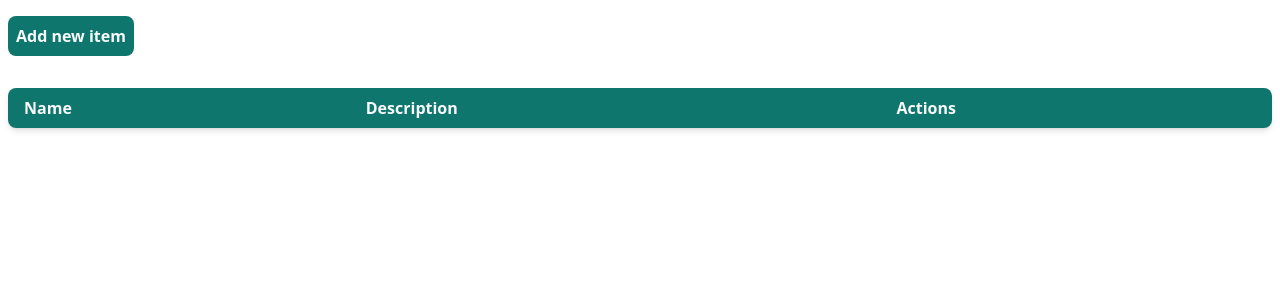
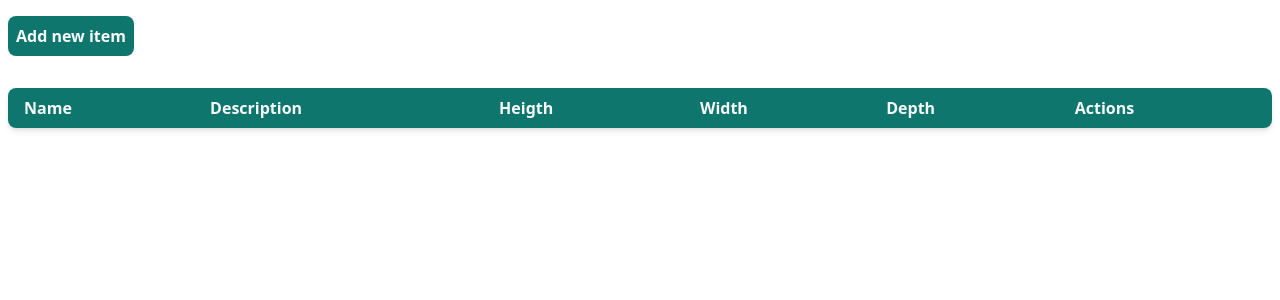
Before and after one commit to GianlucaTurra/dERP, a Django app: page /items/master/ in a window 1280 px wide. Shown: the part 84-384 px from the top of the page. Run offline with Django 5.2, Linux system fonts and the light colour scheme; the visitor is signed in with stand-in values (Sample User, id 1); data that the repository does not hold is empty; some libraries are stand-ins or nearby versions.

Commit message:
New Item Form
New item form with basic css styling.
Dimensions and weigth included but currently occupying the full width of the dialog.
The dialog itself need to be update for w-max something.

```diff
--- a/derp/core/templates/core/base.html
+++ b/derp/core/templates/core/base.html
@@ -8,6 +8,7 @@
       <meta name="viewport" content="width=device-width, initial-scale=1" />
     {% load static %}
     <script src="{% static 'htmx.min.js' %}" defer></script>
+    <script src="https://unpkg.com/hyperscript.org@0.9.12"></script>
     {% tailwind_css %}
   </head>
   <body hx-headers='{"X-CSRFToken": "{{ csrf_token }}"}'>
--- a/derp/items/forms.py
+++ b/derp/items/forms.py
@@ -4,12 +4,13 @@ from .models import Item
 
 
 BASIC_STYLE = 'rounded-lg w-full'
+DIMENSIONS_STYLE = 'rounded-lg w-full'
 
 
 class NewItemForm(forms.ModelForm):
     class Meta:
         model = Item
-        fields = ['name', 'description']
+        fields = ['name', 'description', 'height_mm', 'width_mm', 'depth_mm', 'weigth_g']
 
     name = forms.CharField(
         widget=forms.TextInput(attrs={
@@ -23,3 +24,31 @@ class NewItemForm(forms.ModelForm):
             'placeholder': 'Brief description'
         })
     )
+    height_mm = forms.FloatField(
+        label='Height in millimeters',
+        widget=forms.NumberInput({
+            'class': DIMENSIONS_STYLE,
+            'placeholder': 0.00,
+            'step': 0.01
+        }))
+    width_mm = forms.FloatField(
+        label='Width in millimeters',
+        widget=forms.NumberInput({
+            'class': DIMENSIONS_STYLE,
+            'placeholder': 0.00,
+            'step': 0.01
+        }))
+    depth_mm = forms.FloatField(
+        label='Depth in millimeters',
+        widget=forms.NumberInput({
+            'class': DIMENSIONS_STYLE,
+            'placeholder': 0.00,
+            'step': 0.01
+        }))
+    weigth_g = forms.FloatField(
+        label='Weigth in grams',
+        widget=forms.NumberInput({
+            'class': DIMENSIONS_STYLE,
+            'placeholder': 0.00,
+            'step': 0.01
+        }))
--- a/derp/items/models.py
+++ b/derp/items/models.py
@@ -12,6 +12,10 @@ class Item(
     """
     name = models.CharField(max_length=20, null=False, unique=True)
     description = models.TextField(null=True, blank=True)
+    width_mm = models.FloatField(verbose_name="Width in millimeters", null=False, default=0.)
+    height_mm = models.FloatField(verbose_name="Heigth in millimeters", null=False, default=0.)
+    depth_mm = models.FloatField(verbose_name="Depth in millimeters", null=False, default=0.)
+    weigth_g = models.FloatField(verbose_name="Weigth in grams", null=False, default=0.)
     components = models.ForeignKey(
         'self',
         on_delete=models.CASCADE,
--- a/derp/items/templates/master_file.html
+++ b/derp/items/templates/master_file.html
@@ -7,7 +7,14 @@ Items-Master
 {% block content %}
 <!--BUTTONS-->
 <div>
-  <button class="mt-4 m-2 p-2 rounded-lg bg-teal-700 text-slate-50 font-semibold" hx-get="/items/new" hx-target="#grid" hx-swap="afterend">Add new item</button>
+  <button
+    class="mt-4 m-2 p-2 rounded-lg bg-teal-700 text-slate-50 font-semibold
+    hover:bg-slate-100 hover:text-yellow-500"
+    hx-get="/items/new"
+    hx-target="body"
+    hx-swap="beforeend"
+    hx-trigger="click">Add new item
+  </button>
 </div>
 
 <!--GRID-->
@@ -17,6 +24,9 @@ Items-Master
       <tr>
         <th scope="col" class="py-2 px-4">Name</th>
         <th scope="col" class="py-2 px-4">Description</th>
+        <th scope="col" class="py-2 px-4">Heigth</th>
+        <th scope="col" class="py-2 px-4">Width</th>
+        <th scope="col" class="py-2 px-4">Depth</th>
         <th scope="col" class="py-2 px-4">Actions</th>
       </tr>
     </thead>
@@ -25,6 +35,9 @@ Items-Master
         <tr id="id-{{item.id}}" class="odd:bg-slate-50 even:bg-slate-200">
           <td scope="row" class="py-2 px-4 font-semibold">{{ item.name }}</td>
           <td scope="row" class="py-2 px-4">{{ item.description }}</td>
+          <td scope="row" class="py-2 px-4">{{ item.heigth_mm }}</td>
+          <td scope="row" class="py-2 px-4">{{ item.width_mm }}</td>
+          <td scope="row" class="py-2 px-4">{{ item.depth_mm }}</td>
           <td scope="row">
             {% csrf_token %}
             <button
--- a/derp/items/views.py
+++ b/derp/items/views.py
@@ -9,16 +9,10 @@ from .forms import NewItemForm
 
 @login_required
 def master_file(request: HttpRequest) -> HttpResponse:
-    """Get items from db
+    """Get all items from db
     """
     items = Item.objects.all()
-    return render(
-        request,
-        'master_file.html',
-        {
-            'items': items
-        }
-    )
+    return render(request, 'master_file.html', {'items': items})
 
 # @login_required
 def new_item(request: HttpRequest) -> HttpResponse:
--- a/derp/utils/abstract_models.py
+++ b/derp/utils/abstract_models.py
@@ -34,7 +34,8 @@ class UserOperations(models.Model):
         User,
         related_name='modified_items',
         on_delete=models.CASCADE,
-        null=True
+        null=True,
+        blank=True
     )
 
     class Meta:
```
Also changed, not shown: derp/items/templates/add_item.html (+19 -3 lines), derp/items/migrations/0008_item_depth_mm_item_height_mm_item_width_mm_and_more.py (added), derp/items/migrations/0009_alter_item_last_modified_by.py (added), derp/items/migrations/0010_item_weigth_g.py (added).
